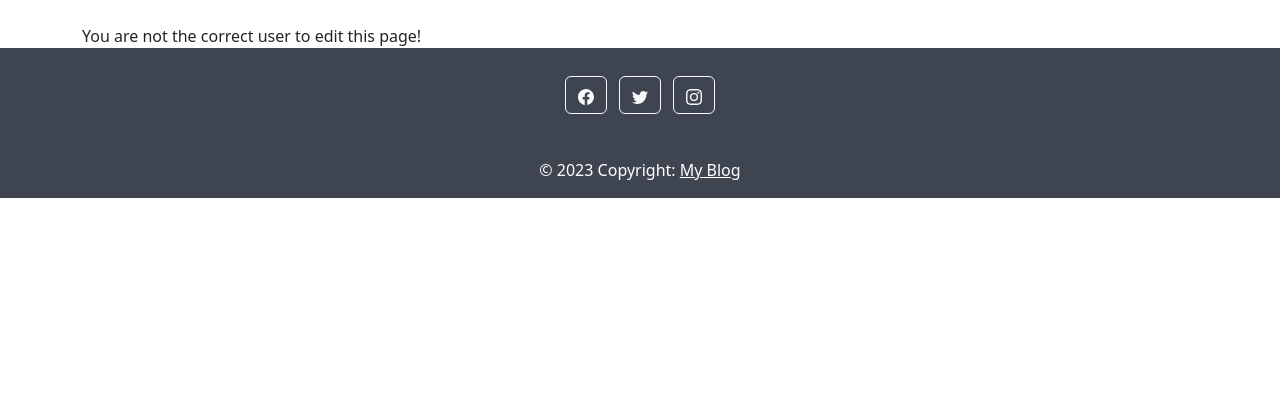
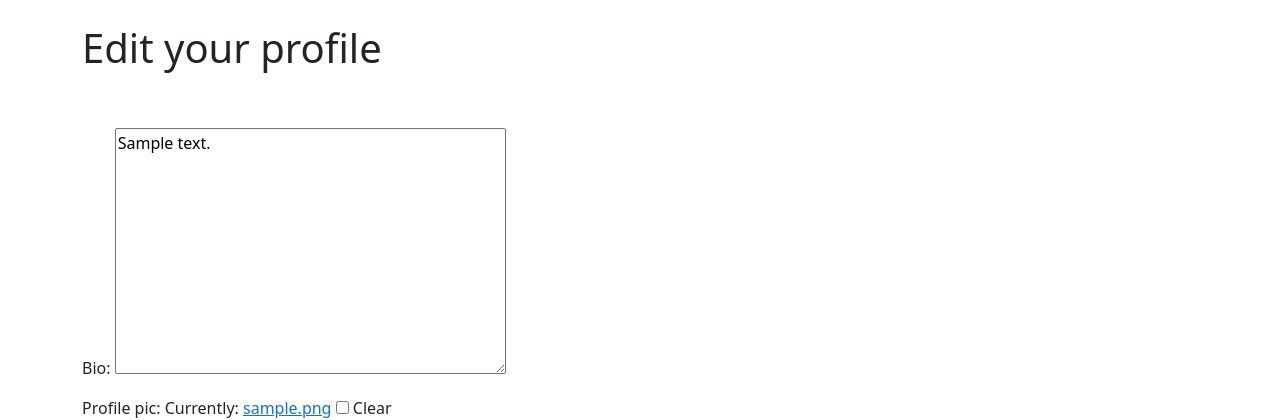
Before and after one commit to Code-Institute-Submissions/pphilippersson6-my-blog.p4, a Django app: page /members/1/edit_profile_page/ in a window 1280 px wide. Shown: the part 56-476 px from the top of the page. Before the commit the page ends 254 px from the top, so only its background shows below. Run offline with Django 3.2, Linux system fonts and the light colour scheme; a user stored in the database is signed in; data comes from the database, SQL or seed files in the repository; tables that the repository leaves empty hold one stand-in row (values such as "Sample post"); some libraries are stand-ins or nearby versions.

Commit message:
fixed the link to my edit page

```diff
--- a/members/templates/registration/edit_profile_page.html
+++ b/members/templates/registration/edit_profile_page.html
@@ -4,7 +4,7 @@
 
 
 {% if user.is_authenticated %}
-    {% if user.is_authenticated.id %}
+    {% if object.user.username == request.user.username %}
         <h1>Edit your profile</h1>
         <br><br>
 
--- a/requirements.txt
+++ b/requirements.txt
@@ -3,7 +3,10 @@ cloudinary==1.34.0
 dj-database-url==0.5.0
 dj3-cloudinary-storage==0.0.6
 Django==3.2.20
+django-ckeditor==6.7.0
+django-js-asset==2.1.0
 gunicorn==21.2.0
+Pillow==10.0.0
 psycopg2==2.9.7
 pytz==2023.3
 sqlparse==0.4.4
```
